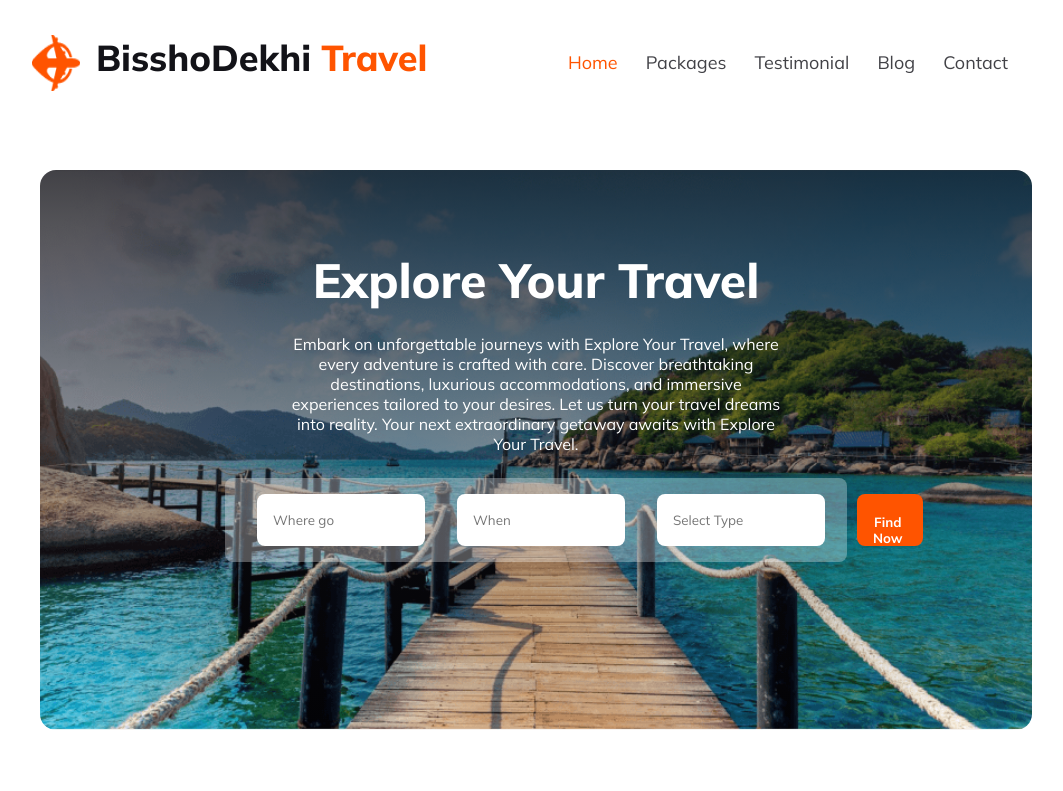
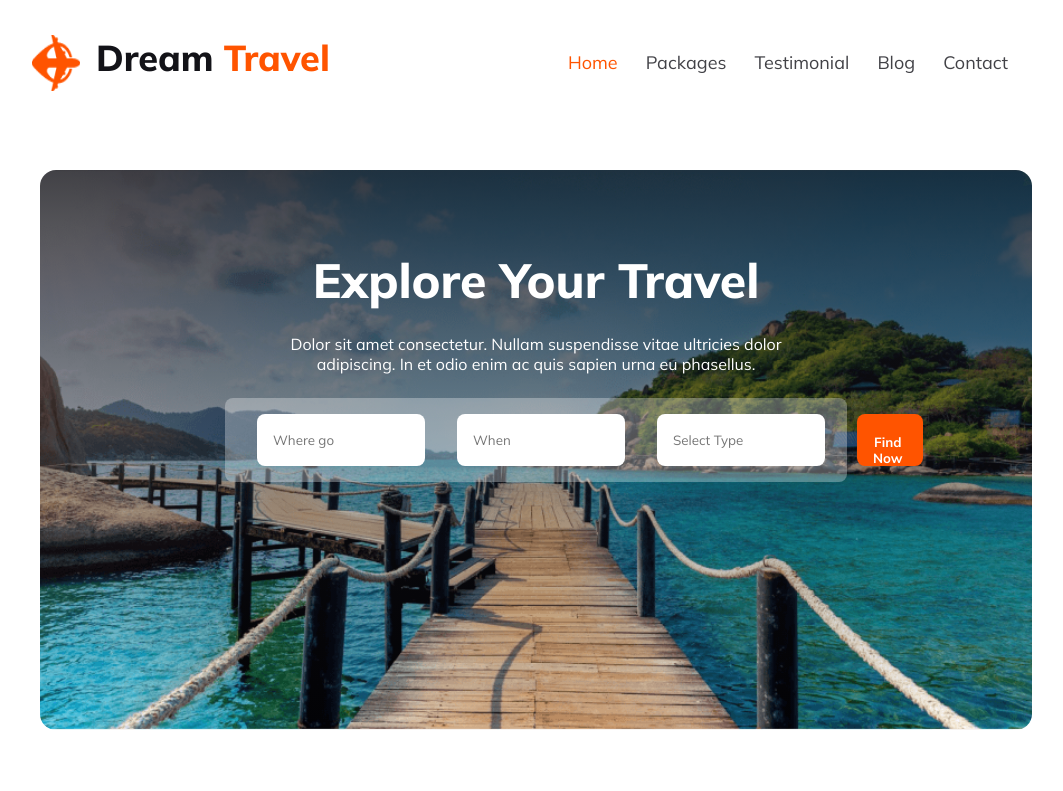
Before and after one commit to Fatima4680/Second-Assignment, a plain HTML site: page index.html in a window 1280 px wide. Shown: the top 791 px of the page, without its empty margins (104-1167 px from the left). Drawn offline with Linux system fonts and the light colour scheme.

Commit message:
third commit

```diff
--- a/index.html
+++ b/index.html
@@ -4,7 +4,7 @@
 <head>
     <meta charset="UTF-8">
     <meta name="viewport" content="width=device-width, initial-scale=1.0">
-    <title>Bissho-Dekhi-Travel</title>
+    <title>Dream Travel</title>
     <link rel="stylesheet" href="styles/dream.css">
 </head>
 
@@ -13,7 +13,7 @@
         <nav>
             <div class="nav-title">
                 <img class="title-img" src="Images/page-logo.png" alt="">
-                <h1 class="section-title">BisshoDekhi <span class="text-travel">Travel</span> </h1>
+                <h1 class="section-title">Dream <span class="text-travel">Travel</span> </h1>
             </div>
             <div class="nav-link">
                 <ul>
@@ -28,7 +28,7 @@
         </nav>
         <div class="banner">
             <h1 class="banner-title">Explore Your Travel</h1>
-            <p class="banner-text">Embark on unforgettable journeys with Explore Your Travel, where every adventure is crafted with care. Discover breathtaking destinations, luxurious accommodations, and immersive experiences tailored to your desires. Let us turn your travel dreams into reality. Your next extraordinary getaway awaits with Explore Your Travel.</p>
+            <p class="banner-text">Dolor sit amet consectetur. Nullam suspendisse vitae ultricies dolor adipiscing. In et odio enim ac quis sapien urna eu phasellus.</p>
 
             <div class="banner-search">
                 <input class="banner-search-where-go" type="text" placeholder="Where go">
@@ -225,7 +225,7 @@
     <div class="newsletter-img">
         <img src="Images/newsletter.png" alt="">
         <div class="discount-box">
-            <p>BisshoDekhi.com</p>
+            <p>Dreamtravel.com.com</p>
             <h1>Save Up To 70% </h1>
         </div>
     </div>
@@ -237,11 +237,11 @@
 
         <div class="footer-top">
             <img src="./Images/page-logo.png" alt="Website Logo" />
-            <h1>Explore<span class="travel"> World</span></h1>
+            <h1>Dream<span class="travel"> Travel</span></h1>
 
         </div>
         <div>
-          <p class="footer-desc">Lorem ipsum dolor sit amet consectetur. Nulla sit viverra morbi vitae blandit orci potenti vulputate. Leo erat maecenas vitae elementum ultricies nullam. </p>
+          <p class="footer-desc">Dolor sit amet consectetur. Nullam suspendisse vitae ultricies dolor adipiscing. In et odio enim ac quis sapien urna eu phasellus. </p>
         </div>
 
 
```
